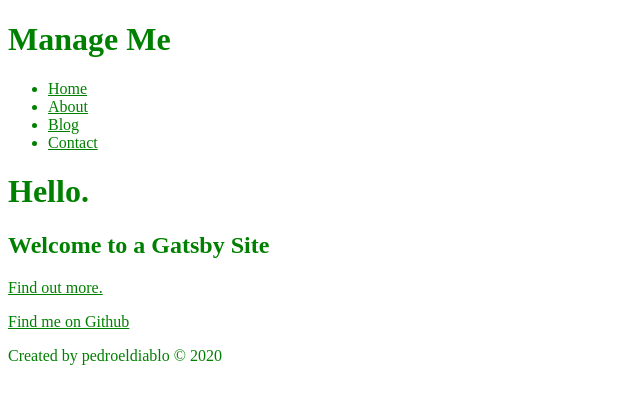
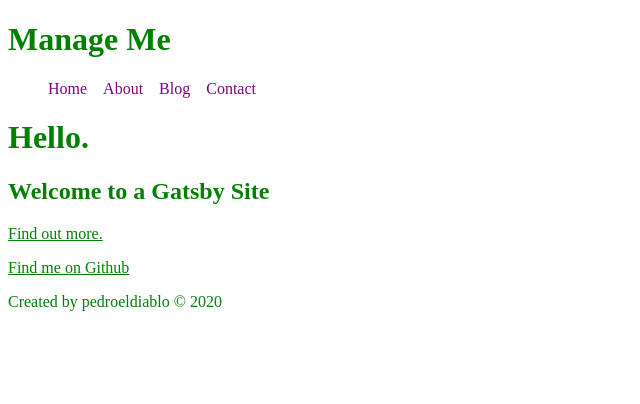
Before and after one commit to pedroeldiablo/gatsy-content-managed, a Gatsby site: page / in a window 1280 px wide. Shown: the whole page, without its empty margins (0-640 px from the left). Built offline with nearby package versions, Linux system fonts and the light colour scheme; Gatsby itself is replaced by a stand-in of ours.

Commit message:
Applying header stayles using css-modules

```diff
--- a/src/components/header.js
+++ b/src/components/header.js
@@ -1,23 +1,48 @@
 import React from 'react'
 import { Link } from 'gatsby'
+import headerStyles from './header.module.scss'
 
 export const Header = () => {
   return (
     <header>
       <h1>Manage Me</h1>
       <nav>
-        <ul>
+        <ul className={headerStyles.navbar}>
           <li>
-            <Link to="/">Home</Link>
+            <Link
+              to="/"
+              className={headerStyles.link}
+              activeClassName={headerStyles.linkActive}
+            >
+              Home
+            </Link>
           </li>
           <li>
-            <Link to="/about">About</Link>
+            <Link
+              to="/about"
+              className={headerStyles.link}
+              activeClassName={headerStyles.linkActive}
+            >
+              About
+            </Link>
           </li>
           <li>
-            <Link to="/blog">Blog</Link>
+            <Link
+              to="/blog"
+              className={headerStyles.link}
+              activeClassName={headerStyles.linkActive}
+            >
+              Blog
+            </Link>
           </li>
           <li>
-            <Link to="/contact">Contact</Link>
+            <Link
+              to="/contact"
+              className={headerStyles.link}
+              activeClassName={headerStyles.linkActive}
+            >
+              Contact
+            </Link>
           </li>
         </ul>
       </nav>
--- /dev/null
+++ b/src/components/header.module.scss
@@ -0,0 +1,16 @@
+.navbar {
+    display: flex;
+    flex-direction: row;
+    list-style: none;
+
+}
+
+.link {
+    color: purple;
+    text-decoration: none;
+    margin: 0 1rem 0 0;
+}
+
+.link-active {
+    color: peachpuff;
+}
```
